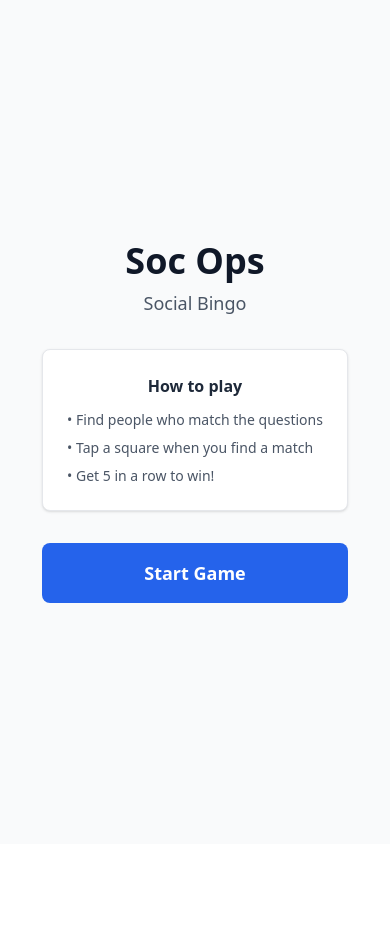
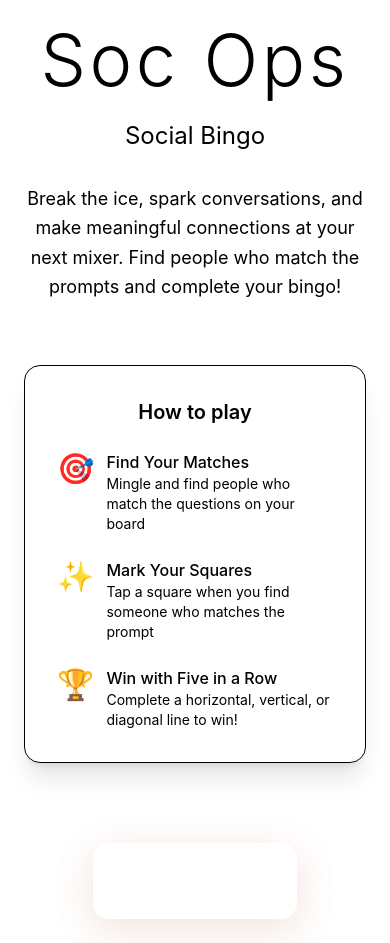
Before and after one commit to Fixito/my-awesome-bingo, a React (Vite) app: page / in a window 390 px wide. Before the commit the page ends 844 px from the top, so only its background shows below. Built offline with nearby package versions, Linux system fonts and the light colour scheme.

Commit message:
Transform StartScreen to Bold Hero landing page with Scandinavian Calm palette
Co-authored-by: Fixito <62934702+Fixito@users.noreply.github.com>

```diff
--- a/src/components/StartScreen.tsx
+++ b/src/components/StartScreen.tsx
@@ -4,27 +4,146 @@ interface StartScreenProps {
 
 export function StartScreen({ onStart }: StartScreenProps) {
   return (
-    <div className="flex flex-col items-center justify-center min-h-full p-6 bg-gray-50">
-      <div className="text-center max-w-sm">
-        <h1 className="text-4xl font-bold text-gray-900 mb-2">Soc Ops</h1>
-        <p className="text-lg text-gray-600 mb-8">Social Bingo</p>
+    <div className="relative flex flex-col items-center justify-center min-h-full p-6 overflow-hidden bg-[--color-beige]">
+      {/* Atmospheric Background with Gradients */}
+      <div className="absolute inset-0 overflow-hidden pointer-events-none">
+        {/* Large decorative circle - top right */}
+        <div
+          className="absolute -top-32 -right-32 w-96 h-96 rounded-full opacity-[0.15]"
+          style={{
+            background: 'radial-gradient(circle, var(--color-sage) 0%, transparent 70%)'
+          }}
+        />
 
-        <div className="bg-white rounded-lg p-6 shadow-sm border border-gray-200 mb-8">
-          <h2 className="font-semibold text-gray-800 mb-3">How to play</h2>
-          <ul className="text-left text-gray-600 text-sm space-y-2">
-            <li>• Find people who match the questions</li>
-            <li>• Tap a square when you find a match</li>
-            <li>• Get 5 in a row to win!</li>
-          </ul>
+        {/* Large decorative circle - bottom left */}
+        <div
+          className="absolute -bottom-40 -left-40 w-[500px] h-[500px] rounded-full opacity-[0.12]"
+          style={{
+            background: 'radial-gradient(circle, var(--color-terracotta) 0%, transparent 70%)'
+          }}
+        />
+
+        {/* Soft rectangles for geometric interest */}
+        <div
+          className="absolute top-1/4 right-1/4 w-64 h-64 rotate-12 opacity-[0.08] rounded-3xl"
+          style={{ backgroundColor: 'var(--color-sage-light)' }}
+        />
+
+        <div
+          className="absolute bottom-1/3 left-1/4 w-48 h-48 -rotate-12 opacity-[0.08] rounded-3xl"
+          style={{ backgroundColor: 'var(--color-terracotta-light)' }}
+        />
+      </div>
+
+      {/* Content */}
+      <div className="relative text-center max-w-4xl z-10">
+        {/* Hero Title with Bounce Animation */}
+        <h1
+          className="text-7xl md:text-8xl font-light tracking-wider mb-6 animate-[bounce_0.8s_ease-out]"
+          style={{ color: 'var(--color-text)' }}
+        >
+          Soc Ops
+        </h1>
+
+        {/* Subtitle with Fade In */}
+        <p
+          className="text-2xl mb-8 animate-[fade-in_0.8s_ease-out_0.3s_both]"
+          style={{ color: 'var(--color-text-light)' }}
+        >
+          Social Bingo
+        </p>
+
+        {/* Mission Statement / Tagline */}
+        <p
+          className="text-lg md:text-xl mb-16 max-w-2xl mx-auto leading-relaxed animate-[fade-in_0.8s_ease-out_0.5s_both]"
+          style={{ color: 'var(--color-text-light)' }}
+        >
+          Break the ice, spark conversations, and make meaningful connections at your next mixer.
+          Find people who match the prompts and complete your bingo!
+        </p>
+
+        {/* Enhanced Instructions Card */}
+        <div
+          className="backdrop-blur-sm rounded-2xl p-8 mb-20 border shadow-xl hover:shadow-2xl hover:-translate-y-1 transition-all duration-300 animate-[fade-in_0.8s_ease-out_0.7s_both]"
+          style={{
+            backgroundColor: 'rgba(255, 255, 255, 0.7)',
+            borderColor: 'var(--color-sage-light)'
+          }}
+        >
+          <h2
+            className="font-semibold text-xl mb-6"
+            style={{ color: 'var(--color-text)' }}
+          >
+            How to play
+          </h2>
+
+          {/* Two-column layout on larger screens */}
+          <div className="grid md:grid-cols-2 gap-6 text-left">
+            <div className="flex items-start space-x-3">
+              <span className="text-3xl">🎯</span>
+              <div>
+                <p className="font-medium" style={{ color: 'var(--color-text)' }}>Find Your Matches</p>
+                <p className="text-sm" style={{ color: 'var(--color-text-light)' }}>
+                  Mingle and find people who match the questions on your board
+                </p>
+              </div>
+            </div>
+
+            <div className="flex items-start space-x-3">
+              <span className="text-3xl">✨</span>
+              <div>
+                <p className="font-medium" style={{ color: 'var(--color-text)' }}>Mark Your Squares</p>
+                <p className="text-sm" style={{ color: 'var(--color-text-light)' }}>
+                  Tap a square when you find someone who matches the prompt
+                </p>
+              </div>
+            </div>
+
+            <div className="flex items-start space-x-3 md:col-span-2 justify-center">
+              <span className="text-3xl">🏆</span>
+              <div>
+                <p className="font-medium" style={{ color: 'var(--color-text)' }}>Win with Five in a Row</p>
+                <p className="text-sm" style={{ color: 'var(--color-text-light)' }}>
+                  Complete a horizontal, vertical, or diagonal line to win!
+                </p>
+              </div>
+            </div>
+          </div>
         </div>
 
+        {/* Enhanced CTA Button */}
         <button
           onClick={onStart}
-          className="w-full bg-accent text-white font-semibold py-4 px-8 rounded-lg text-lg active:bg-accent-light transition-colors"
+          className="relative py-6 px-12 rounded-2xl text-xl font-semibold text-white shadow-2xl hover:scale-105 active:scale-95 transition-all duration-300 animate-[pulse_2s_ease-in-out_infinite] hover:animate-none"
+          style={{
+            background: `linear-gradient(135deg, var(--color-terracotta) 0%, var(--color-terracotta-dark) 100%)`,
+            boxShadow: '0 10px 40px rgba(199, 123, 94, 0.3)'
+          }}
         >
-          Start Game
+          <span className="relative z-10">Start Game</span>
+          {/* Subtle glow effect */}
+          <div
+            className="absolute inset-0 rounded-2xl opacity-0 hover:opacity-100 transition-opacity duration-300"
+            style={{
+              background: 'radial-gradient(circle at center, rgba(255, 255, 255, 0.2) 0%, transparent 70%)'
+            }}
+          />
         </button>
       </div>
+
+      {/* CSS for custom animations */}
+      <style>{`
+        @keyframes fade-in {
+          from {
+            opacity: 0;
+            transform: translateY(20px);
+          }
+          to {
+            opacity: 1;
+            transform: translateY(0);
+          }
+        }
+      `}</style>
     </div>
   );
 }
--- a/src/index.css
+++ b/src/index.css
@@ -1,11 +1,26 @@
 @import 'tailwindcss';
 
 @theme {
-  --color-accent: #2563eb;
-  --color-accent-light: #3b82f6;
-  --color-marked: #dcfce7;
-  --color-marked-border: #22c55e;
-  --color-bingo: #fbbf24;
+  /* Scandinavian Calm Color Palette */
+  --color-sage: #8b9a8c;
+  --color-sage-light: #a8b4a9;
+  --color-sage-dark: #6b7a6c;
+  --color-terracotta: #c77b5e;
+  --color-terracotta-light: #d49580;
+  --color-terracotta-dark: #a5624a;
+  --color-beige: #f5f1e8;
+  --color-beige-dark: #e8e0d0;
+  --color-text: #3a3a3a;
+  --color-text-light: #666666;
+
+  /* Map to existing accent tokens for compatibility */
+  --color-accent: #c77b5e;
+  --color-accent-light: #d49580;
+  --color-marked: #e8f4e9;
+  --color-marked-border: #8b9a8c;
+  --color-bingo: #c77b5e;
+
+  --font-display: 'Inter', system-ui, -apple-system, sans-serif;
 }
 
 html,
@@ -16,6 +31,6 @@ body,
 
 body {
   margin: 0;
-  font-family: system-ui, -apple-system, sans-serif;
+  font-family: var(--font-display);
   -webkit-tap-highlight-color: transparent;
 }
```
